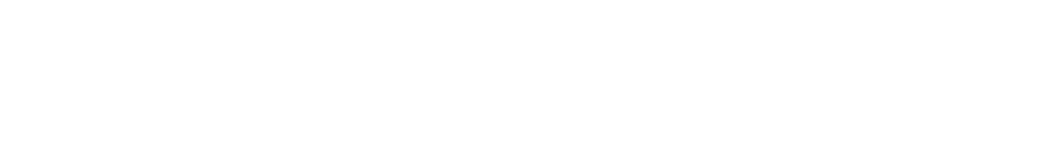
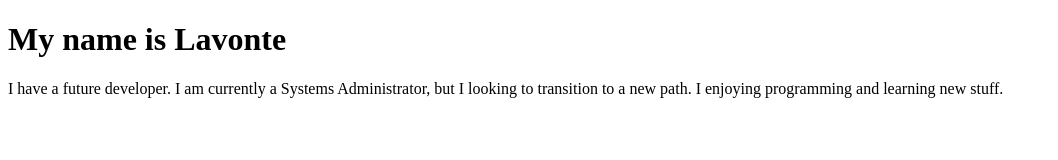
Before and after one commit to lmthomas12/lmthomas12.github.io, a plain HTML site: page index.html in a window 1280 px wide. Shown: the whole page, without its empty margins (0-1058 px from the left). Drawn offline with Linux system fonts and the light colour scheme.

Commit message:
Update index.html

```diff
--- a/index.html
+++ b/index.html
@@ -7,15 +7,16 @@
         background color: #81BE2F;
       }
     h1 {
-      background color: 3EEAE6
+      background color: #3EEAE6;
     }
     p {
-      background color: C2770B
+      background color: #C2770B;
     }
+    </style>
       <body><h1>My name is Lavonte</h1>
       <p>I have a future developer. I am currently a Systems Administrator, but I looking to transition to a new path. I enjoying
       programming and learning new stuff.</p>
     </body>
-    </style>
+
   </head>
 </html>
```
